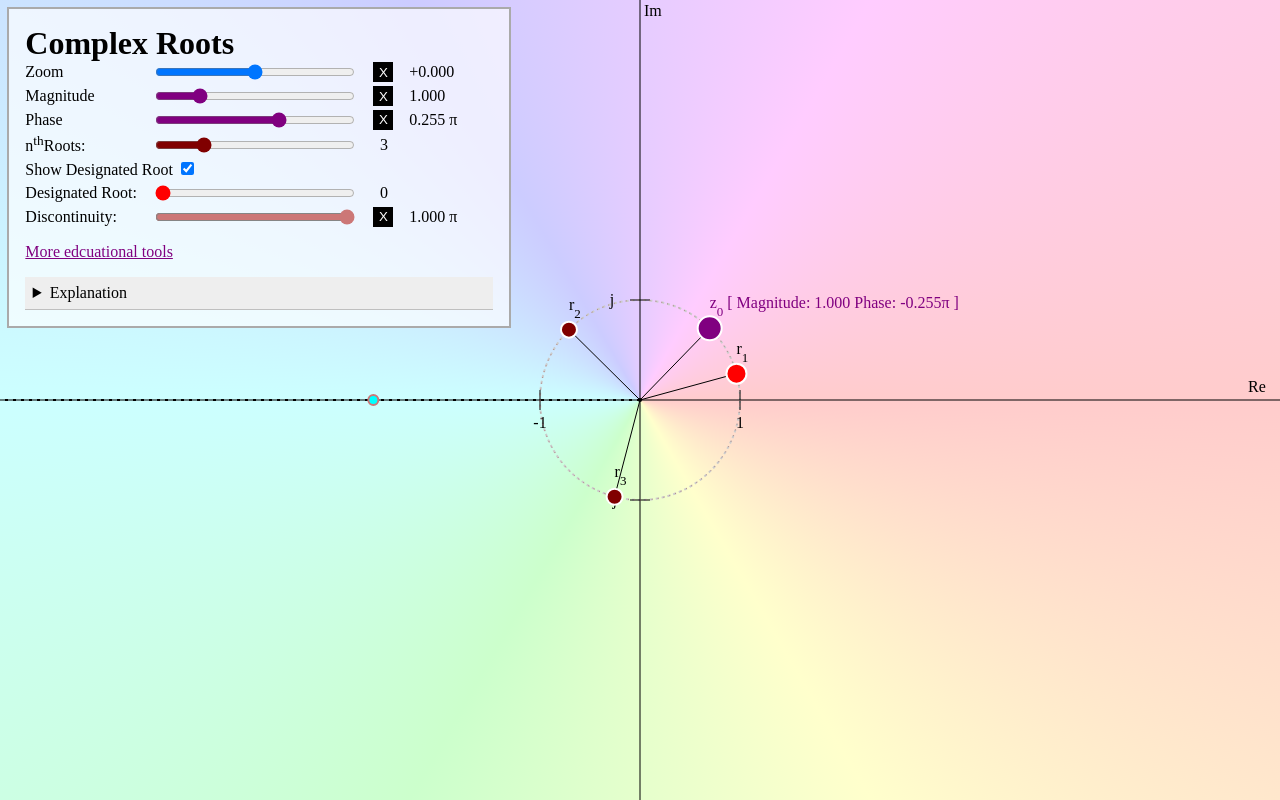
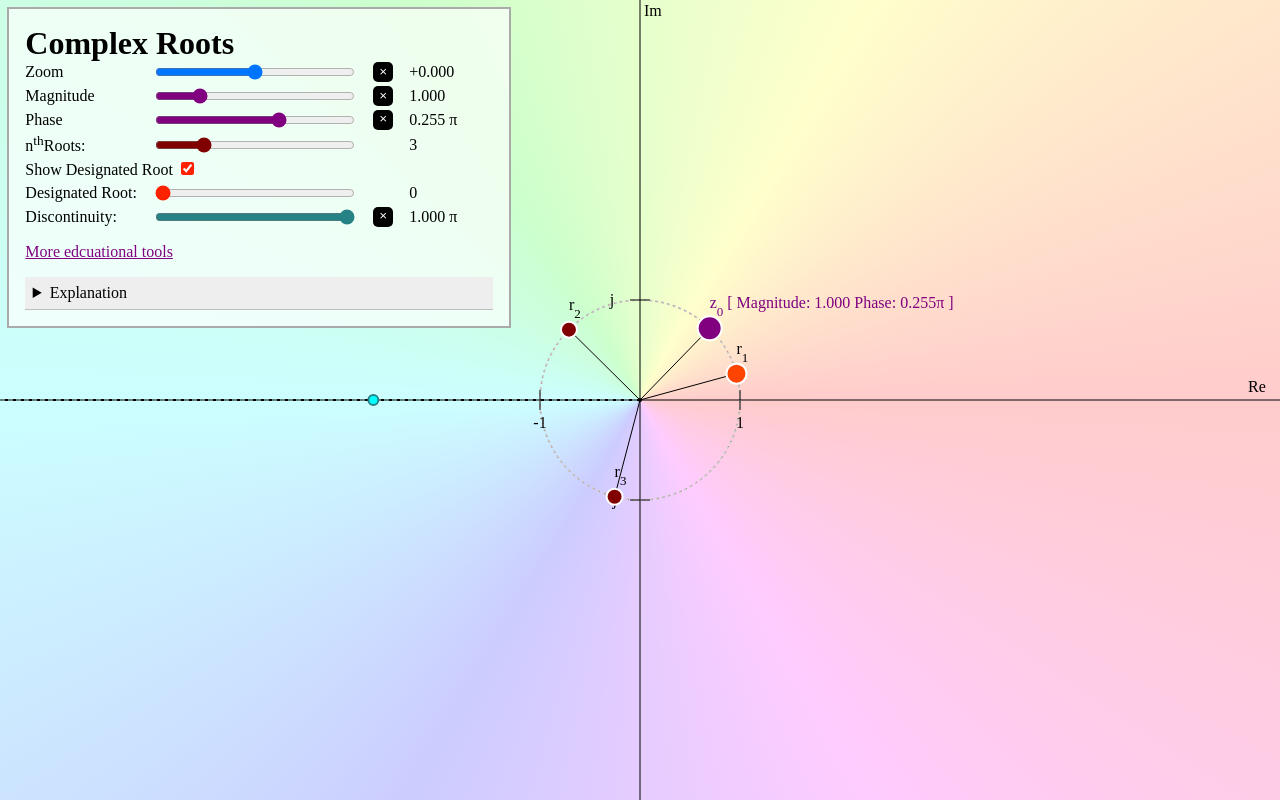
Before and after one commit to laszlokorte/complex-roots, a SvelteKit app: page / in a window 1280 px wide. Built offline with nearby package versions, Linux system fonts and the light colour scheme.

Commit message:
fix gradient direction

```diff
--- a/src/routes/App.svelte
+++ b/src/routes/App.svelte
@@ -221,7 +221,7 @@
                 cy={-cartesianOffsetMin.im / 3}
                 r={5}
                 fill="hsl({(-offsetPhase * 180) / Math.PI}, 100%, 50%)"
-                stroke="#c77"
+                stroke="#278285"
                 stroke-width="2"
                 cursor="grab"
                 onpointerdown={dragDiscStart}
@@ -305,7 +305,7 @@
                 r={c != selectedRoot || !showSelectedRoot ? 8 : 10}
                 fill={c != selectedRoot % root || !showSelectedRoot
                     ? "maroon"
-                    : "red"}
+                    : "#f40"}
                 stroke="white"
                 stroke-width="2"
                 cursor="grab"
@@ -357,7 +357,7 @@
             >
             <tspan>[</tspan>
             <tspan>Magnitude: {numF.format(polar.mag)}</tspan>
-            <tspan>Phase: {numF.format(-polar.phase / Math.PI)}&pi;</tspan>
+            <tspan>Phase: {numF.format(polar.phase / Math.PI)}&pi;</tspan>
             <tspan>]</tspan>
         </text>
     </svg>
@@ -377,9 +377,10 @@
                 >
                 <button
                     type="button"
+                    class="reset-button"
                     tabindex="-1"
                     onkeypress={resetZoom}
-                    onclick={resetZoom}>X</button
+                    onclick={resetZoom}>&times;</button
                 >
                 <output>{numFS.format(zoom)}</output>
             </div>
@@ -396,9 +397,10 @@
                 >
                 <button
                     type="button"
+                    class="reset-button"
                     tabindex="-1"
                     onkeypress={resetMagnitude}
-                    onclick={resetMagnitude}>X</button
+                    onclick={resetMagnitude}>&times;</button
                 >
 
                 <output>{numF.format(polar.mag)}</output>
@@ -416,9 +418,10 @@
                 >
                 <button
                     type="button"
+                    class="reset-button"
                     tabindex="-1"
                     onkeypress={resetPhase}
-                    onclick={resetPhase}>X</button
+                    onclick={resetPhase}>&times;</button
                 >
 
                 <output>{numF.format(polar.phase / Math.PI)} &pi;</output>
@@ -432,7 +435,7 @@
                         min="1"
                         max={maxRoot}
                     /></label
-                ><output>{numI.format(root)}</output>
+                ><span></span><output>{numI.format(root)}</output>
             </div>
 
             <div class="slider-control">
@@ -440,13 +443,14 @@
                     <label>
                         <span>Show Designated Root</span>
                         <input
+                            style:accent-color="#f20"
                             type="checkbox"
                             bind:checked={showSelectedRoot}
                         />
                     </label>
                 </div>
             </div>
-            <div class="slider-control" style:accent-color="red">
+            <div class="slider-control" style:accent-color="#f20">
                 <label
                     ><span>Designated Root:</span>
                     <input
@@ -456,9 +460,9 @@
                         min="0"
                         max={maxRoot}
                     /></label
-                ><output>{numI.format(selectedRoot)}</output>
+                ><span></span><output>{numI.format(selectedRoot)}</output>
             </div>
-            <div class="slider-control" style:accent-color="#c77">
+            <div class="slider-control" style:accent-color="#278285">
                 <label
                     ><span>Discontinuity:</span>
                     <input
@@ -473,9 +477,10 @@
                 <button
                     disabled={!showSelectedRoot}
                     type="button"
+                    class="reset-button"
                     tabindex="-1"
                     onkeypress={resetOffset}
-                    onclick={resetOffset}>X</button
+                    onclick={resetOffset}>&times;</button
                 >
                 <output>{numF.format(offsetPhase / Math.PI)} &pi;</output>
             </div>
@@ -693,7 +698,7 @@
     }
     .slider-control {
         display: grid;
-        grid-template-columns: auto auto auto;
+        grid-template-columns: auto 2fr auto;
         gap: 1em;
         display: subgrid;
         grid-column: 1 / 4;
@@ -731,11 +736,11 @@
         background-image: conic-gradient(
             from 90deg,
             rgba(255, 0, 0, 0.2),
+            rgba(255, 0, 255, 0.2),
+            rgba(0, 0, 255, 0.2),
+            rgba(0, 255, 255, 0.2),
+            rgba(0, 255, 0, 0.2),
             rgba(255, 255, 0, 0.2),
-            rgba(0, 255, 0, 0.2),
-            rgba(0, 255, 255, 0.2),
-            rgba(0, 0, 255, 0.2),
-            rgba(255, 0, 255, 0.2),
             rgba(255, 0, 0, 0.2)
         );
     }
@@ -747,14 +752,20 @@
     .hidden {
         display: none;
     }
-    button {
+    .reset-button {
         background-color: black;
         color: #fff;
         border: none;
         width: 1.5em;
         height: 1.5em;
+        vertical-align: middle;
+        font-family: monospace;
         padding: 0;
         box-sizing: border-box;
+        display: flex;
+        align-items: center;
+        justify-content: center;
+        border-radius: 5px;
     }
     a {
         color: purple;
```
